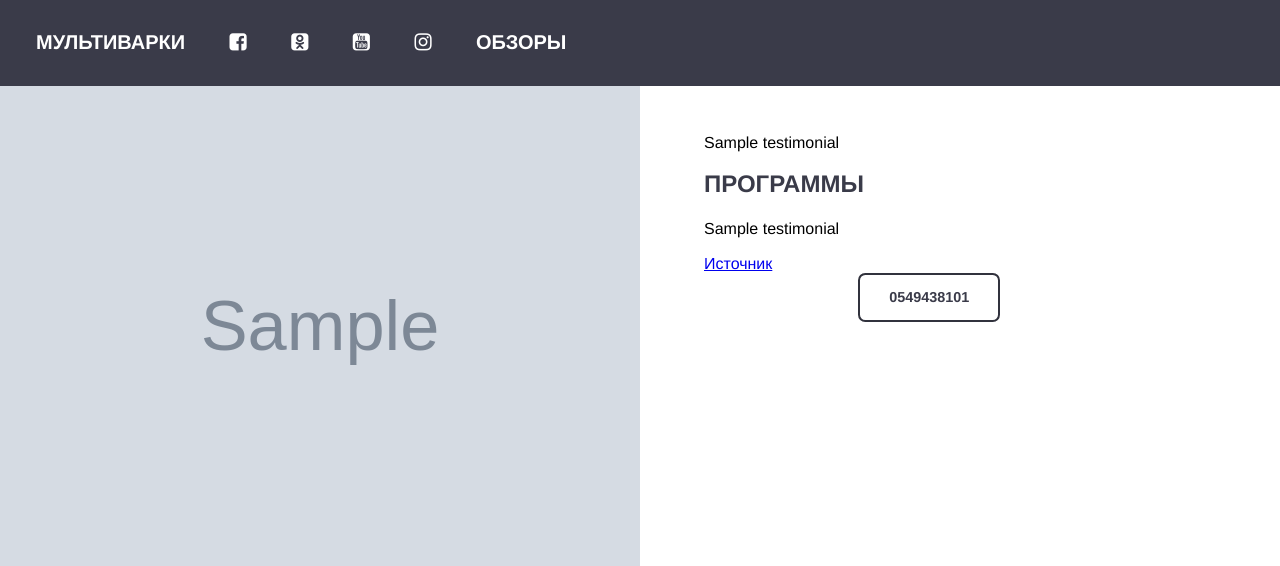
After one commit to wadadaaa/multicooking, a Django app: template shop/templates/shop/testimonial_detail.html in a window 1280 px wide. The commit adds this page. Shown: the part 327-893 px from the top of the page. Run offline with Django 3.2, Linux system fonts and the light colour scheme; the template is opened without the code that fills it: most values are stand-ins (such as "Sample title", 1, 10 or a date in 2020); grey boxes marked "Sample" are stand-in pictures; some libraries are stand-ins or nearby versions.

Commit message:
testimonials

```diff
--- a/shop/templates/base.html
+++ b/shop/templates/base.html
@@ -33,7 +33,7 @@
       <a href="https://ok.ru/multimarta"><i class="fa fa-odnoklassniki-square" aria-hidden="true"></i></a>
       <a href="https://www.youtube.com/channel/UCSuskl7I-UuyyxiTZevpsvw/videos"><i class="fa fa-youtube-square" aria-hidden="true"></i></a>
       <a href="https://www.youtube.com/channel/UCSuskl7I-UuyyxiTZevpsvw/videos"><i class="fa fa-instagram" aria-hidden="true"></i></a>
-      <a href="http://timbuktoo.livejournal.com/1602334.html">Обзор</a>
+      <a href="{% url 'testimonial_list' %}">Обзоры</a>
     </div>
   </div>
         {% block content %}
--- /dev/null
+++ b/shop/templates/shop/testimonial_detail.html
@@ -0,0 +1,26 @@
+{% extends "base.html" %}
+{% load thumbnail %}
+{% block title %} &bull; Product List{% endblock %}
+
+{% block content %}
+
+<ul class="product">
+<li>
+  <img src="{{ testimonial.image.url }}" alt="{{ testimonial.name }}">
+
+</li>
+<li>
+  <div class="product_info">
+    <!-- <h2></h2> -->
+    <p>{{ testimonial.testimonial|linebreaks }}</p>
+    <h2>Программы</h2>
+    <p>{{ testimonial.testimonial|linebreaks }}</p>
+    <a href="{{ testimonial.url }}">Источник</a>
+    <br>
+      <a href="tel:0549438101" class="button">0549438101</a>
+    <br>
+  </div>
+</li>
+</ul>
+
+ {% endblock %}
--- a/shop/urls.py
+++ b/shop/urls.py
@@ -1,6 +1,5 @@
 from django.conf.urls import patterns, url
 from .views import *
-
 
 urlpatterns = [
                url(r'^catalog/list/$',
@@ -11,4 +10,8 @@ urlpatterns = [
                    ProductList.as_view(), name='product_list'),
                url(r'^product/detail/(?P<slug>[-_\w]+)/$',
                    ProductDetail.as_view(), name='product_detail'),
+               url(r'^testimonial/list/$',
+                   TestimonialList.as_view(), name='testimonial_list'),
+               url(r'^testimonial/detail/(?P<slug>[-_\w]+)/$',
+                   TestimonialDetail.as_view(), name='testimonial_detail'),
                ]
```
Also changed, not shown: shop/admin.py (+10 -1 lines), shop/models.py (+17 -0 lines), shop/templates/shop/testimonial_list.html (added, +17 -0 lines), shop/views.py (+16 -2 lines), multicooking/media/image_pic/Screen_Shot_2016-08-16_at_12.59.07.png (added), multicooking/media/image_pic/Screen_Shot_2016-08-16_at_13.01.07.png (added), shop/migrations/0006_testimonials.py (added), shop/migrations/0007_auto_20160902_0601.py (added), shop/migrations/0008_auto_20160902_0616.py (added), shop/migrations/0009_testimonial_url.py (added), shop/templates/shop/product_detail.html (line endings or trailing spaces), 1 other file.
